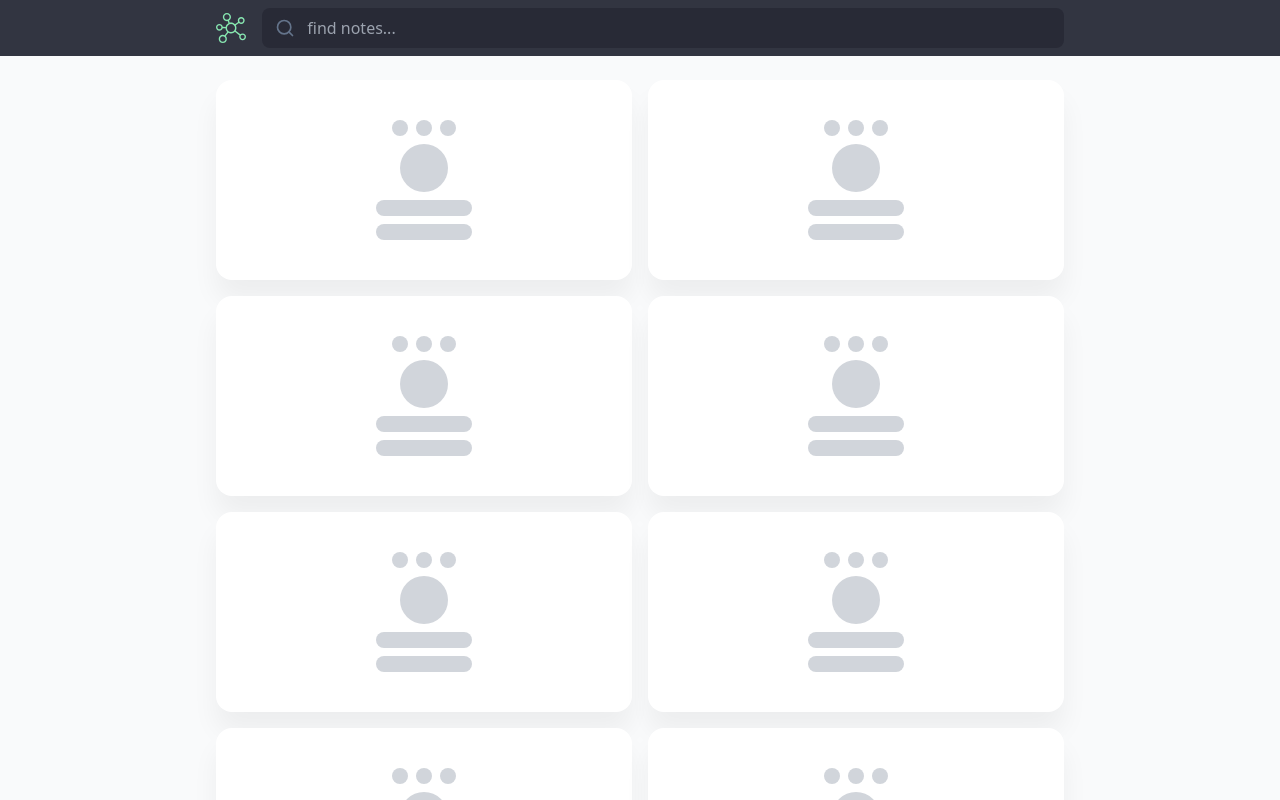
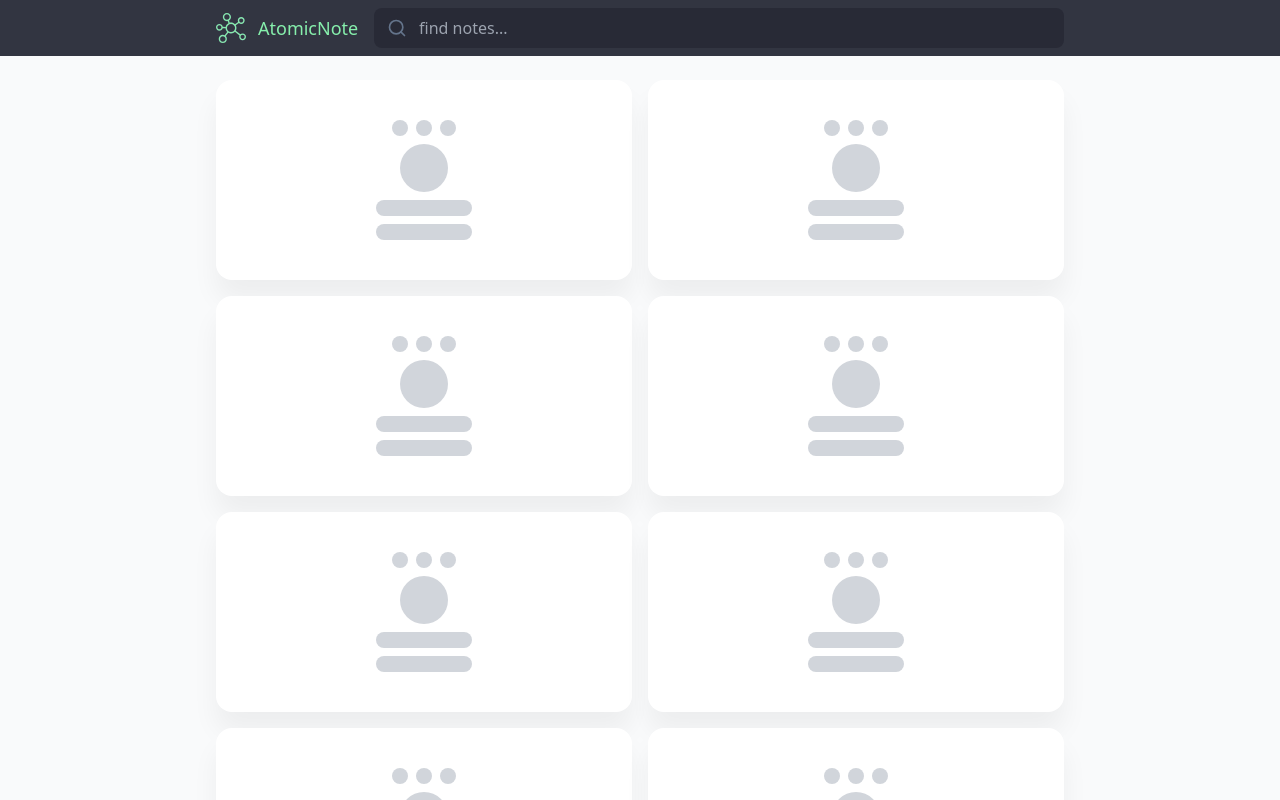
Before and after one commit to dinhanhthi/a-simple-note, a Next.js app: page / in a window 1280 px wide. Built offline with nearby package versions, Linux system fonts and the light colour scheme.

Commit message:
App title

```diff
--- /dev/null
+++ b/src/components/block.tsx
@@ -0,0 +1,33 @@
+import cn from 'classnames'
+
+import { Note } from '../additional'
+
+type BlockProps = {
+  note: Note
+  className?: string
+}
+
+export default function Block(props: BlockProps) {
+  return (
+    <div
+      className={cn(
+        'flex flex-1 flex-col gap-2 justify-center items-center',
+        'min-w-[300px] max-w-[500px] min-h-[200px]',
+        'bg-white an-shadow-soft-xl rounded-2xl an-bg-clip-border'
+      )}
+    >
+      <div className={cn('flex flex-col gap-2 justify-center items-center')}>
+        <div className={cn('flex gap-2 justify-center items-center')}>
+          <div className={cn('w-4 h-4 rounded-full bg-gray-300')} />
+          <div className={cn('w-4 h-4 rounded-full bg-gray-300')} />
+          <div className={cn('w-4 h-4 rounded-full bg-gray-300')} />
+        </div>
+        <div className={cn('w-12 h-12 rounded-full bg-gray-300')} />
+      </div>
+      <div className={cn('flex flex-col gap-2 justify-center items-center')}>
+        <div className={cn('w-24 h-4 rounded-full bg-gray-300')} />
+        <div className={cn('w-24 h-4 rounded-full bg-gray-300')} />
+      </div>
+    </div>
+  )
+}
--- a/src/components/blocksContainer.tsx
+++ b/src/components/blocksContainer.tsx
@@ -1,6 +1,7 @@
 import cn from 'classnames'
 
 import { fakeNotes } from '../lib/fakeData'
+import Block from './block'
 
 type BlocksContainerProps = {
   className?: string
@@ -13,27 +14,7 @@ export default function BlocksContainer(props: BlocksContainerProps) {
         <div className={cn('container mx-auto flex flex-col w-full items-center p-6 xl:max-w-4xl')}>
           <div className={cn('flex gap-4 flex-wrap justify-center')}>
             {fakeNotes().map(note => (
-              <div
-                key={note.id}
-                className={cn(
-                  'flex flex-1 flex-col gap-2 justify-center items-center',
-                  'min-w-[300px] max-w-[500px] min-h-[200px]',
-                  'bg-white an-shadow-soft-xl rounded-2xl an-bg-clip-border'
-                )}
-              >
-                <div className={cn('flex flex-col gap-2 justify-center items-center')}>
-                  <div className={cn('flex gap-2 justify-center items-center')}>
-                    <div className={cn('w-4 h-4 rounded-full bg-gray-300')} />
-                    <div className={cn('w-4 h-4 rounded-full bg-gray-300')} />
-                    <div className={cn('w-4 h-4 rounded-full bg-gray-300')} />
-                  </div>
-                  <div className={cn('w-12 h-12 rounded-full bg-gray-300')} />
-                </div>
-                <div className={cn('flex flex-col gap-2 justify-center items-center')}>
-                  <div className={cn('w-24 h-4 rounded-full bg-gray-300')} />
-                  <div className={cn('w-24 h-4 rounded-full bg-gray-300')} />
-                </div>
-              </div>
+              <Block key={note.id} note={note} />
             ))}
           </div>
         </div>
--- a/src/components/nav.tsx
+++ b/src/components/nav.tsx
@@ -1,4 +1,5 @@
 import cn from 'classnames'
+import Link from 'next/link'
 
 import NavIcon from './navIcon'
 import NavSearch from './navSearch'
@@ -12,7 +13,12 @@ export default function Navigation(props: NavigationProps) {
     <div className={cn('fixed left-0 top-0 z-50 h-14 w-full bg-[#323541]', props.className)}>
       <div className={cn('container mx-auto flex h-full w-full items-center px-6 xl:max-w-4xl')}>
         <div className={cn('flex flex-1 items-center justify-center gap-4')}>
-          <NavIcon />
+          <Link className={cn('flex items-center gap-3')} href={'/'}>
+            <NavIcon />
+            <div className={cn('text-primary whitespace-nowrap font-normal text-lg')}>
+              AtomicNote
+            </div>
+          </Link>
           <NavSearch />
         </div>
       </div>
--- a/src/components/navIcon.tsx
+++ b/src/components/navIcon.tsx
@@ -1,9 +1,7 @@
-import Link from 'next/link'
-
 export default function NavIcon() {
   return (
     <div className="shrink-0">
-      <Link className="flex items-center overflow-hidden" href="/">
+      <div className="flex items-center overflow-hidden">
         <svg
           xmlns="http://www.w3.org/2000/svg"
           version="1.1"
@@ -21,7 +19,7 @@ export default function NavIcon() {
             ></path>
           </g>
         </svg>
-      </Link>
+      </div>
     </div>
   )
 }
```
